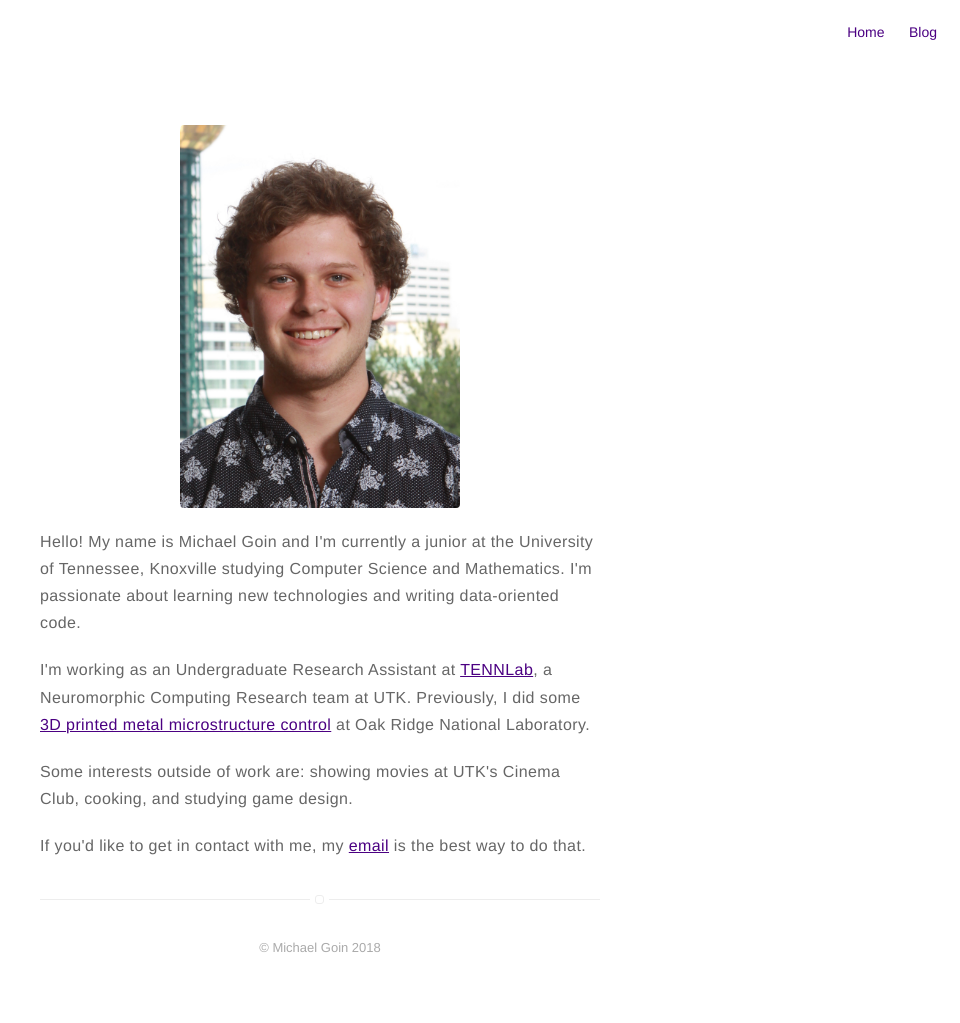
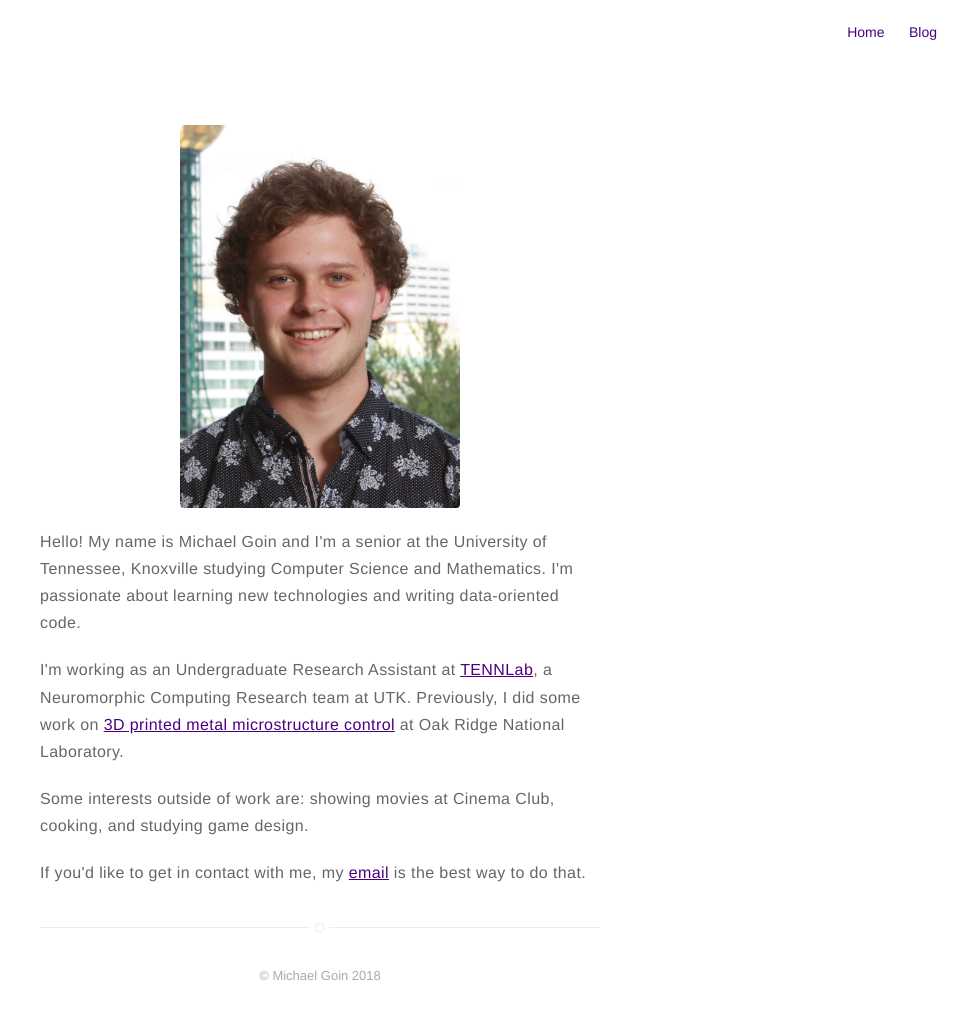
Before and after one commit to mgoin/mgoin.github.io, a Jekyll site: the page built from about.md, in a window 1280 px wide. Shown: the whole page, without its empty margins (320-1280 px from the left). Built offline with Jekyll 4.4.1, drawn with Linux system fonts in a browser that asks for light colours; before the commit the page ends 995 px from its top, so only the background shows below that.

Commit message:
Update about.md

```diff
--- a/about.md
+++ b/about.md
@@ -5,13 +5,13 @@ layout: page
 ![Profile Image]({{ site.url }}/{{ site.picture }})
 
 <p>
-Hello! My name is Michael Goin and I'm currently a junior at the University of Tennessee, Knoxville studying Computer Science and Mathematics. I'm passionate about learning new technologies and writing data-oriented code.
+Hello! My name is Michael Goin and I'm a senior at the University of Tennessee, Knoxville studying Computer Science and Mathematics. I'm passionate about learning new technologies and writing data-oriented code.
 </p>
 <p>
-I'm working as an Undergraduate Research Assistant at <a href="http://neuromorphic.eecs.utk.edu/">TENNLab</a>, a Neuromorphic Computing Research team at UTK. Previously, I did some <a href="https://link.springer.com/content/pdf/10.1007%2Fs11837-017-2264-3.pdf">3D printed metal microstructure control</a> at Oak Ridge National Laboratory.
+I'm working as an Undergraduate Research Assistant at <a href="http://neuromorphic.eecs.utk.edu/">TENNLab</a>, a Neuromorphic Computing Research team at UTK. Previously, I did some work on <a href="https://link.springer.com/content/pdf/10.1007%2Fs11837-017-2264-3.pdf">3D printed metal microstructure control</a> at Oak Ridge National Laboratory.
 </p>
 <p>
-Some interests outside of work are: showing movies at UTK's Cinema Club, cooking, and studying game design.
+Some interests outside of work are: showing movies at Cinema Club, cooking, and studying game design.
 </p>
 
 <p>
```
